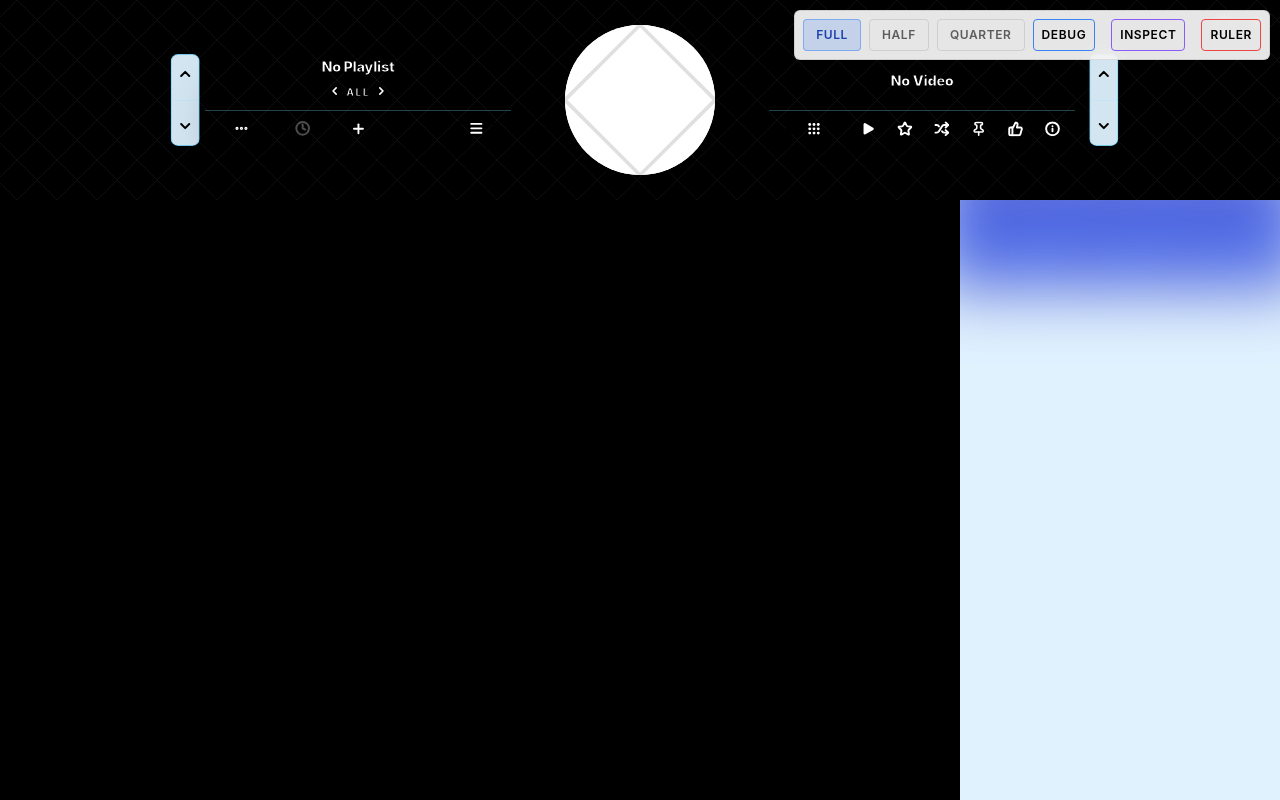
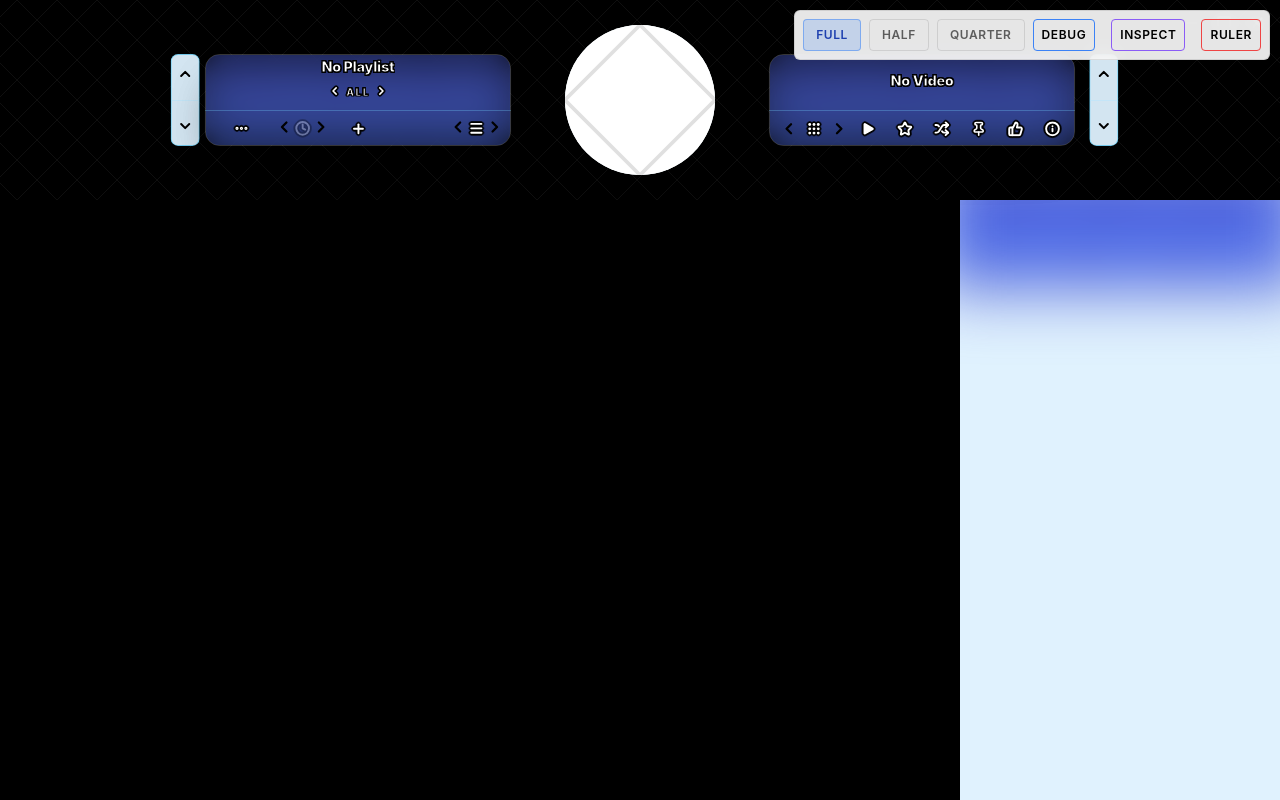
Before and after one commit to openlibraryjzm-hub/localyttv, a React (Vite) app: page / in a window 1280 px wide. Built offline with nearby package versions, Linux system fonts and the light colour scheme.

Commit message:
Add blurred App Banner backdrop layer to Top Playlist and Video menus

```diff
--- a/src/components/PlayerControllerPlaylistMenu.jsx
+++ b/src/components/PlayerControllerPlaylistMenu.jsx
@@ -109,7 +109,27 @@ const BADGE_TEXT_STYLE = {
 };
 
 export default function PlayerControllerPlaylistMenu(props) {
-  const { visualizerMode = 'bar', setVisualizerMode, quickAssignSlots, visualizerColor = '#ffffff', setVisualizerColor } = useConfigStore();
+  const {
+    visualizerMode = 'bar',
+    setVisualizerMode,
+    quickAssignSlots,
+    visualizerColor = '#ffffff',
+    setVisualizerColor,
+    fullscreenBanner,
+    bannerPreviewMode,
+    bannerNavBannerId,
+    bannerPresets
+  } = useConfigStore();
+
+  let effectiveBanner = fullscreenBanner;
+  if (bannerNavBannerId && !bannerPreviewMode && bannerPresets?.length) {
+    const preset = bannerPresets.find(p => p.id === bannerNavBannerId);
+    if (preset?.fullscreenBanner) effectiveBanner = preset.fullscreenBanner;
+  }
+  const bannerImage = effectiveBanner?.image || '/banner.PNG';
+  const bannerScale = effectiveBanner?.scale ?? 100;
+  const bannerVertical = effectiveBanner?.verticalPosition ?? 0;
+  const bannerHorizontal = effectiveBanner?.horizontalOffset ?? 0;
   const {
     viewMode,
     leftAltNavX,
@@ -203,10 +223,27 @@ export default function PlayerControllerPlaylistMenu(props) {
             </div>}
           </div>
         </div>
-        <div className={`shadow-2xl flex flex-col relative overflow-visible transition-all duration-300 group/playlist ${isEditMode ? 'ring-4 ring-sky-400/30' : 'bg-transparent rounded-2xl overflow-hidden'}`} style={{
+        <div className={`shadow-2xl flex flex-col relative overflow-visible transition-all duration-300 group/playlist ${isEditMode ? 'ring-4 ring-sky-400/30' : 'bg-transparent rounded-2xl'}`} style={{
           width: `${menuWidth}px`,
           height: `${menuHeight}px`
         }}>
+          {/* Blurred App Banner Backdrop Layer */}
+          <div
+            aria-hidden="true"
+            className="absolute inset-0 rounded-2xl overflow-hidden pointer-events-none z-0 border border-white/25 shadow-2xl"
+          >
+            <div style={{
+              position: 'absolute',
+              inset: 0,
+              backgroundImage: `url(${bannerImage})`,
+              backgroundPosition: `${bannerHorizontal}% ${bannerVertical}%`,
+              backgroundRepeat: 'repeat-x',
+              backgroundSize: `${bannerScale}vw auto`,
+              filter: 'blur(28px)',
+              transform: 'scale(1.15)',
+            }} />
+            <div className="absolute inset-0 bg-black/30 backdrop-blur-sm" />
+          </div>
           <div
             className="flex-grow flex flex-col items-center justify-center px-4 relative z-10 overflow-x-visible overflow-y-hidden w-full h-full min-h-0"
             {...useLongPress(handleShufflePlaylist, handlePlaylistsGrid)}
--- a/src/components/PlayerControllerVideoMenu.jsx
+++ b/src/components/PlayerControllerVideoMenu.jsx
@@ -98,6 +98,23 @@ const BADGE_TEXT_STYLE = {
 };
 
 export default function PlayerControllerVideoMenu(props) {
+  const {
+    fullscreenBanner,
+    bannerPreviewMode,
+    bannerNavBannerId,
+    bannerPresets
+  } = useConfigStore();
+
+  let effectiveBanner = fullscreenBanner;
+  if (bannerNavBannerId && !bannerPreviewMode && bannerPresets?.length) {
+    const preset = bannerPresets.find(p => p.id === bannerNavBannerId);
+    if (preset?.fullscreenBanner) effectiveBanner = preset.fullscreenBanner;
+  }
+  const bannerImage = effectiveBanner?.image || '/banner.PNG';
+  const bannerScale = effectiveBanner?.scale ?? 100;
+  const bannerVertical = effectiveBanner?.verticalPosition ?? 0;
+  const bannerHorizontal = effectiveBanner?.horizontalOffset ?? 0;
+
   const {
     viewMode,
     isEditMode,
@@ -229,6 +246,23 @@ export default function PlayerControllerVideoMenu(props) {
           width: `${menuWidth}px`,
           height: `${menuHeight}px`
         }}>
+          {/* Blurred App Banner Backdrop Layer */}
+          <div
+            aria-hidden="true"
+            className="absolute inset-0 rounded-2xl overflow-hidden pointer-events-none z-0 border border-white/25 shadow-2xl"
+          >
+            <div style={{
+              position: 'absolute',
+              inset: 0,
+              backgroundImage: `url(${bannerImage})`,
+              backgroundPosition: `${bannerHorizontal}% ${bannerVertical}%`,
+              backgroundRepeat: 'repeat-x',
+              backgroundSize: `${bannerScale}vw auto`,
+              filter: 'blur(28px)',
+              transform: 'scale(1.15)',
+            }} />
+            <div className="absolute inset-0 bg-black/30 backdrop-blur-sm" />
+          </div>
           {showColorPicker && <button onClick={() => {
             setShowColorPicker(null);
             setHoveredColorName(null);
```
